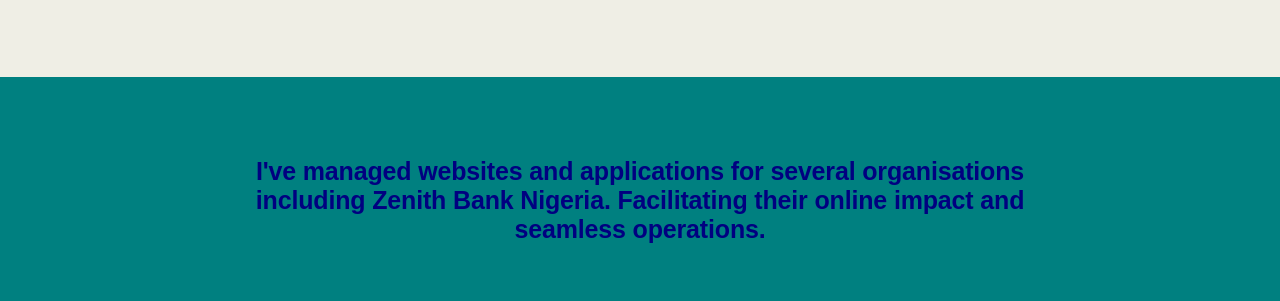
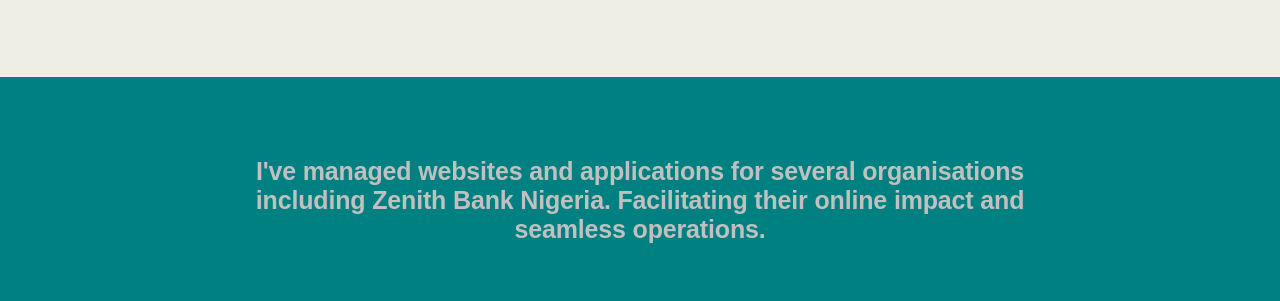
Before and after one commit to iamvera-tech/Website-Portfolio, a plain HTML site: page index.html in a window 1280 px wide. Shown: the part 1301-1602 px from the top of the page. Drawn offline with Linux system fonts and the light colour scheme.

Commit message:
Update styles.css

```diff
--- a/styles.css
+++ b/styles.css
@@ -217,7 +217,7 @@
 }
 section#work {
   background-color: #008080;
-  color: #000080;
+  color: #C0C0C0;
   --color-accent: #2e8b57;
 }
 section#contact {
```
